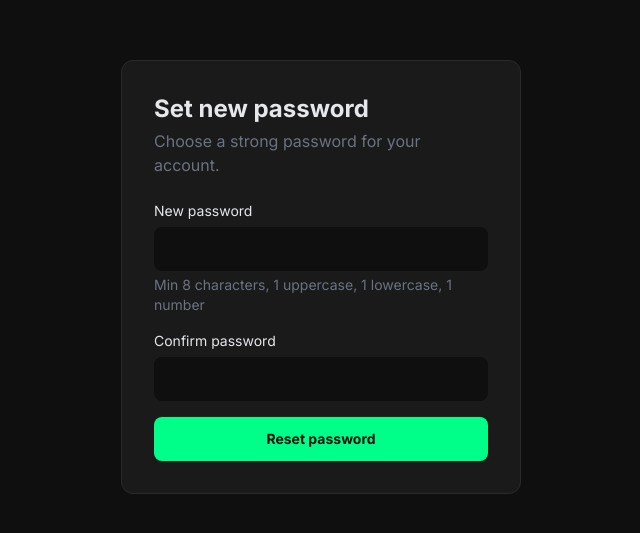
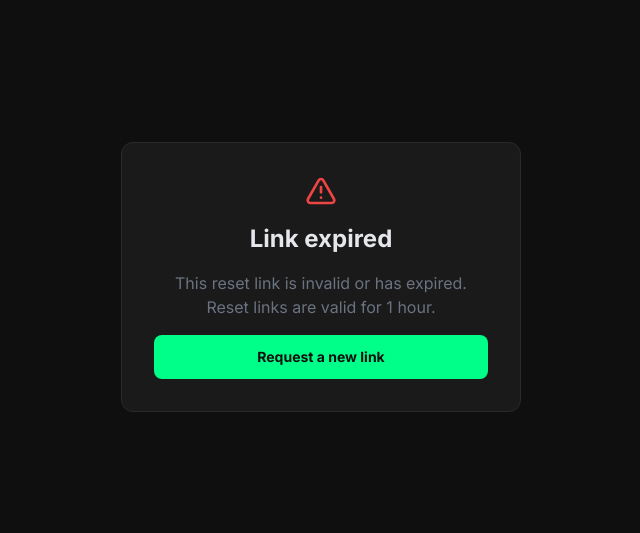
Before and after one commit to aleks-drozy/Trading_Dashboard, a Next.js app: page /reset-password in a window 1280 px wide. Shown: the part 123-656 px from the top of the page, without its empty margins (319-959 px from the left). Built offline with nearby package versions, Linux system fonts and the light colour scheme; no server answers.

Commit message:
fix(01-04): validate reset token server-side before rendering form

```diff
--- a/app/(auth)/reset-password/page.tsx
+++ b/app/(auth)/reset-password/page.tsx
@@ -1,3 +1,5 @@
+import dbConnect from "@/lib/db"
+import PasswordReset from "@/lib/models/PasswordReset"
 import { Card } from "@/components/ui/Card"
 import { ResetPasswordForm } from "@/components/auth/ResetPasswordForm"
 
@@ -6,9 +8,20 @@ export default async function ResetPasswordPage(props: {
 }) {
   const { token } = await props.searchParams
 
+  let isValidToken = false
+  if (token) {
+    await dbConnect()
+    const record = await PasswordReset.findOne({
+      token,
+      used: false,
+      expiresAt: { $gt: new Date() },
+    })
+    isValidToken = !!record
+  }
+
   return (
     <Card>
-      <ResetPasswordForm token={token || ""} />
+      <ResetPasswordForm token={token || ""} initialState={isValidToken ? "form" : "invalid"} />
     </Card>
   )
 }
--- a/components/auth/ResetPasswordForm.tsx
+++ b/components/auth/ResetPasswordForm.tsx
@@ -17,11 +17,12 @@ interface FieldErrors {
 
 interface ResetPasswordFormProps {
   token: string
+  initialState?: FormState
 }
 
-export function ResetPasswordForm({ token }: ResetPasswordFormProps) {
+export function ResetPasswordForm({ token, initialState = "form" }: ResetPasswordFormProps) {
   const router = useRouter()
-  const [formState, setFormState] = useState<FormState>("form")
+  const [formState, setFormState] = useState<FormState>(initialState)
   const [password, setPassword] = useState("")
   const [confirmPassword, setConfirmPassword] = useState("")
   const [fieldErrors, setFieldErrors] = useState<FieldErrors>({})
@@ -116,9 +117,7 @@ export function ResetPasswordForm({ token }: ResetPasswordFormProps) {
     <form onSubmit={handleSubmit} className="flex flex-col gap-4">
       <div className="mb-2">
         <h1 className="text-2xl font-bold text-[#e5e7eb]">Set new password</h1>
-        <p className="text-base text-[#6b7280] mt-1">
-          Choose a strong password for your account.
-        </p>
+        <p className="text-base text-[#6b7280] mt-1">Choose a strong password for your account.</p>
       </div>
 
       <div className="flex flex-col gap-1">
```
Also changed, not shown: .planning/phases/01-project-foundation-auth/01-UAT.md.
